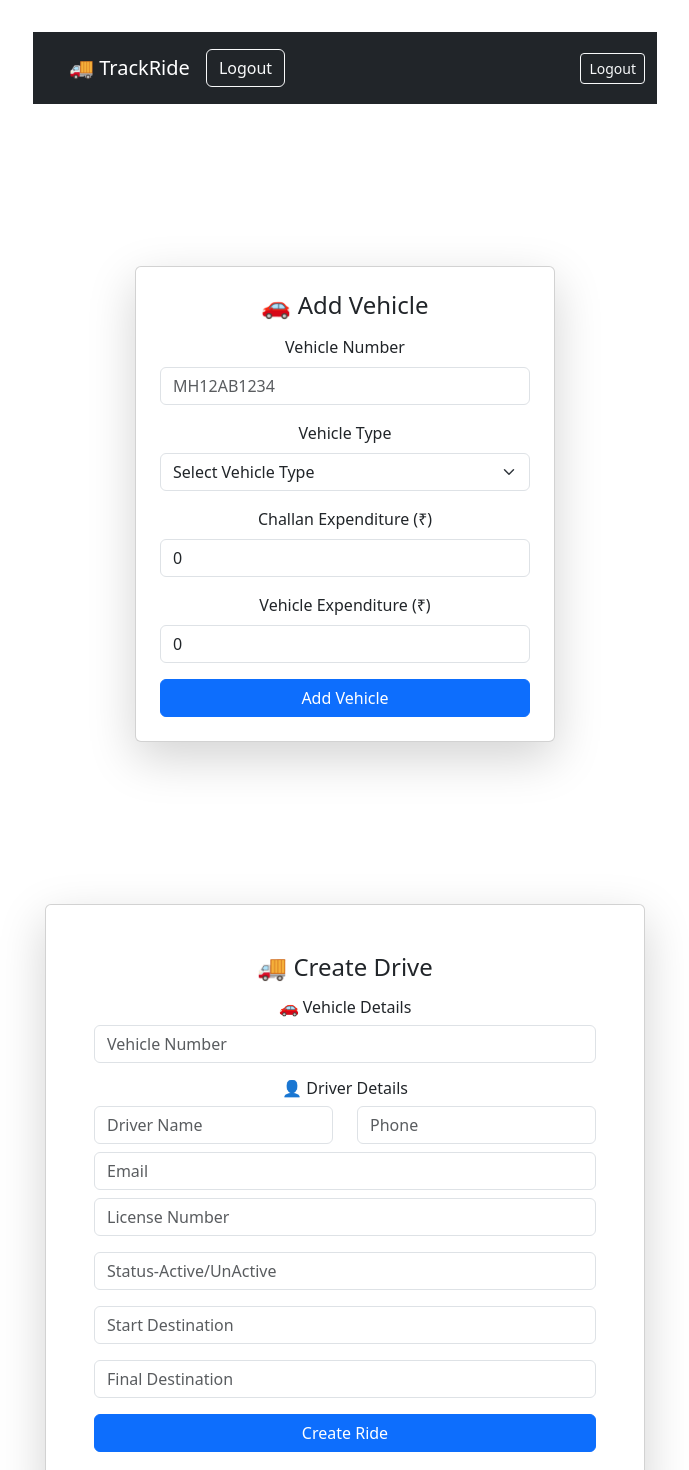
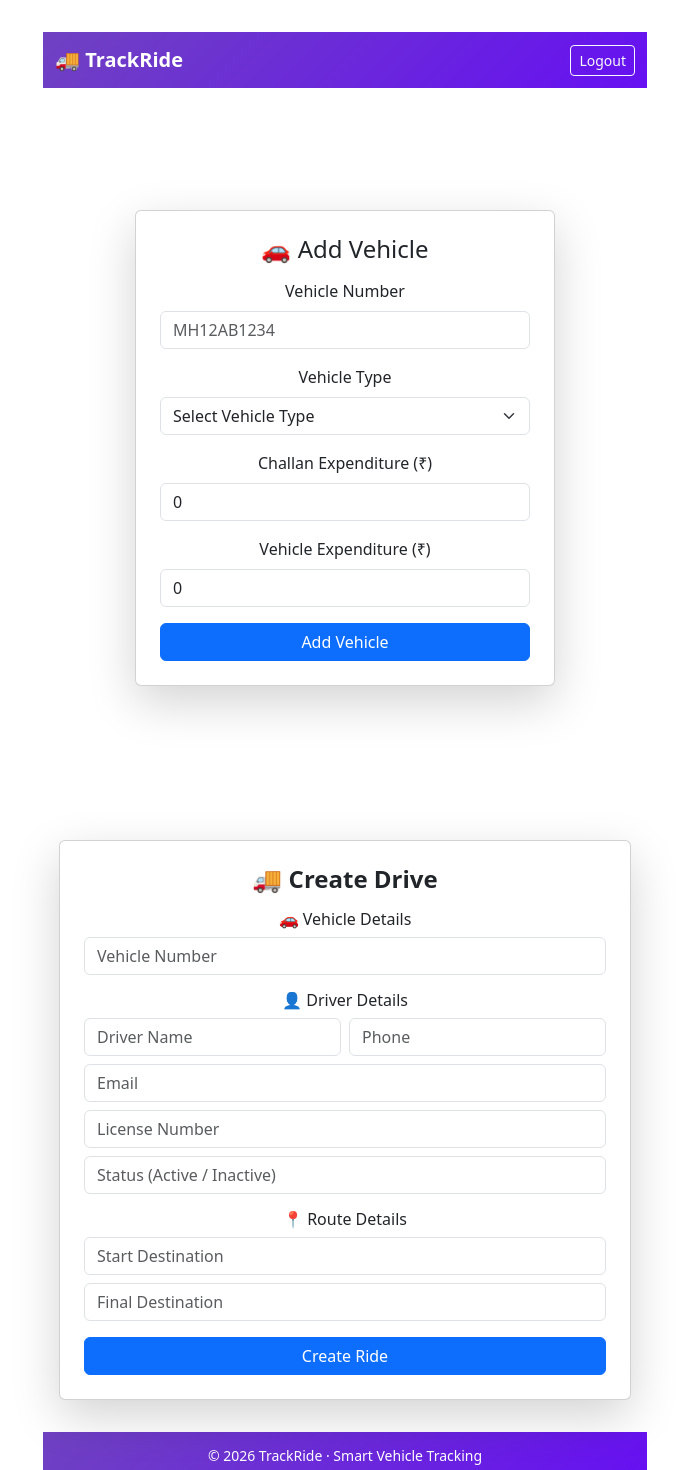
Before and after one commit to pratham5816/DAC-PROJECT, a React (Vite) app in the folder front_end/VehicleTracker/: page /user in a window 1280 px wide. Shown: the top 1470 px of the page, without its empty margins (295-984 px from the left). Built offline with nearby package versions, Linux system fonts and the light colour scheme.

Commit message:
CSS separated from Componenets & Pages

```diff
--- /dev/null
+++ b/front_end/VehicleTracker/src/Components/AddVehicle.css
@@ -0,0 +1,41 @@
+/* Wrapper that controls height & centering */
+.add-vehicle-wrapper {
+  min-height: calc(100vh - 80px); /* header height safe */
+  display: flex;
+  align-items: center;
+  justify-content: center;
+  padding: 1rem;
+}
+
+/* Card sizing */
+.add-vehicle-card {
+  width: 100%;
+  max-width: 420px;
+  border-radius: 12px;
+}
+
+/* Mobile optimization */
+@media (max-width: 768px) {
+  .add-vehicle-wrapper {
+    min-height: auto;
+    padding: 1rem 0.5rem;
+  }
+
+  .add-vehicle-card {
+    max-width: 100%;
+    border-radius: 10px;
+    padding: 1rem;
+  }
+
+  .add-vehicle-card h4 {
+    font-size: 1.1rem;
+  }
+}
+
+/* Small phones */
+@media (max-width: 480px) {
+  .add-vehicle-card {
+    box-shadow: none;
+    border: 1px solid #eee;
+  }
+}
--- a/front_end/VehicleTracker/src/Components/AddVehicle.jsx
+++ b/front_end/VehicleTracker/src/Components/AddVehicle.jsx
@@ -1,6 +1,7 @@
 import React, { useState } from "react";
 import { Container, Card, Form, Button } from "react-bootstrap";
 import axios from "axios";
+import './AddVehicle.css'
 
 
 
@@ -72,8 +73,72 @@ const AddVehicle = () => {
   };
 
   return (
-    <Container className="d-flex justify-content-center align-items-center vh-100">
-      <Card className="shadow-lg p-4" style={{ width: "420px" }}>
+    // <Container className="d-flex justify-content-center align-items-center vh-100">
+    //   <Card className="shadow-lg p-4">
+    //     <h4 className="text-center mb-3">🚗 Add Vehicle</h4>
+
+    //     {error && <div className="alert alert-danger">{error}</div>}
+    //     {success && <div className="alert alert-success">{success}</div>}
+
+    //     <Form onSubmit={handleSubmit}>
+    //       <Form.Group className="mb-3">
+    //         <Form.Label>Vehicle Number</Form.Label>
+    //         <Form.Control
+    //           type="text"
+    //           placeholder="MH12AB1234"
+    //           name="vehicleNumber"
+    //           value={vehicle.vehicleNumber}
+    //           onChange={handleChange}
+    //         />
+    //       </Form.Group>
+
+    //       <Form.Group className="mb-3">
+    //         <Form.Label>Vehicle Type</Form.Label>
+    //         <Form.Select
+    //           name="vehicleType"
+    //           value={vehicle.vehicleType}
+    //           onChange={handleChange}
+    //         >
+    //           <option value="">Select Vehicle Type</option>
+    //           <option>Truck</option>
+    //           <option>Van</option>
+    //           <option>Trailer</option>
+    //           <option>Crane</option>
+    //           <option>JCB</option>
+    //           <option>Fuel Tanker</option>
+    //         </Form.Select>
+    //       </Form.Group>
+
+    //       <Form.Group className="mb-3">
+    //         <Form.Label>Challan Expenditure (₹)</Form.Label>
+    //         <Form.Control
+    //           type="number"
+    //           placeholder="e.g. 30"
+    //           name="challanExp"
+    //           value={vehicle.challanExp}
+    //           onChange={handleChange}
+    //         />
+    //       </Form.Group>
+
+    //       <Form.Group className="mb-3">
+    //         <Form.Label>Vehicle Expenditure (₹)</Form.Label>
+    //         <Form.Control
+    //           type="number"
+    //           placeholder="e.g. 365"
+    //           name="vehicleExp"
+    //           value={vehicle.vehicleExp}
+    //           onChange={handleChange}
+    //         />
+    //       </Form.Group>
+
+    //       <Button type="submit" className="w-100">
+    //         Add Vehicle
+    //       </Button>
+    //     </Form>
+    //   </Card>
+    // </Container>
+    <div className="add-vehicle-wrapper">
+    <Card className="add-vehicle-card shadow-lg p-4">
       <h4 className="text-center mb-3">🚗 Add Vehicle</h4>
 
       {error && <div className="alert alert-danger">{error}</div>}
@@ -112,7 +177,6 @@ const AddVehicle = () => {
           <Form.Label>Challan Expenditure (₹)</Form.Label>
           <Form.Control
             type="number"
-              placeholder="e.g. 30"
             name="challanExp"
             value={vehicle.challanExp}
             onChange={handleChange}
@@ -123,7 +187,6 @@ const AddVehicle = () => {
           <Form.Label>Vehicle Expenditure (₹)</Form.Label>
           <Form.Control
             type="number"
-              placeholder="e.g. 365"
             name="vehicleExp"
             value={vehicle.vehicleExp}
             onChange={handleChange}
@@ -135,7 +198,7 @@ const AddVehicle = () => {
         </Button>
       </Form>
     </Card>
-    </Container>
+  </div>
   );
 };
 
--- /dev/null
+++ b/front_end/VehicleTracker/src/Components/CreateDrive.css
@@ -0,0 +1,44 @@
+/* Wrapper */
+.create-drive-wrapper {
+  width: 100%;
+  padding: 2rem 1rem;
+  display: flex;
+  justify-content: center;
+}
+
+/* Card */
+.create-drive-card {
+  width: 100%;
+  max-width: 700px;
+  border-radius: 12px;
+}
+
+/* Headings */
+.create-drive-card h4 {
+  font-weight: 600;
+}
+
+/* Mobile styles */
+@media (max-width: 768px) {
+  .create-drive-wrapper {
+    padding: 1rem 0.5rem;
+  }
+
+  .create-drive-card {
+    max-width: 100%;
+    padding: 1rem !important;
+    border-radius: 10px;
+  }
+
+  .create-drive-card h4 {
+    font-size: 1.1rem;
+  }
+}
+
+/* Very small devices */
+@media (max-width: 480px) {
+  .create-drive-card {
+    box-shadow: none;
+    border: 1px solid #eee;
+  }
+}
--- a/front_end/VehicleTracker/src/Components/CreateDrive.jsx
+++ b/front_end/VehicleTracker/src/Components/CreateDrive.jsx
@@ -1,6 +1,7 @@
 import React, { useState } from "react";
 import { Container, Card, Form, Button, Row, Col } from "react-bootstrap";
 import axios from "axios";
+import './CreateDrive.css'
 
 const CreateDrive = () => {
   const [driver, setDriver] = useState({
@@ -67,8 +68,109 @@ const CreateDrive = () => {
   };
 
   return (
-    <Container>
-      <Card className="p-5 shadow-lg" style={{ width: "600px" }}>
+    // <Container>
+    //   <Card className="p-5 shadow-lg" style={{ width: "100%" }}>
+    //     <h4 className="text-center mb-3">🚚 Create Drive</h4>
+
+    //     {error && <div className="alert alert-danger">{error}</div>}
+    //     {success && <div className="alert alert-success">{success}</div>}
+
+    //     <Form onSubmit={handleSubmit}>
+    //       {/* Vehicle */}
+    //       <h6>🚗 Vehicle Details</h6>
+    //       <Form.Control
+    //         className="mb-3"
+    //         placeholder="Vehicle Number"
+    //         value={vehicleNumber}
+    //         onChange={(e) => setVehicleNumber(e.target.value)}
+    //       />
+
+    //       {/* Driver */}
+    //       <h6>👤 Driver Details</h6>
+    //       <Row>
+    //         <Col>
+    //           <Form.Control
+    //             className="mb-2"
+    //             placeholder="Driver Name"
+    //             name="name"
+    //             onChange={handleDriverChange}
+    //           />
+    //         </Col>
+    //         <Col>
+    //           <Form.Control
+    //             className="mb-2"
+    //             placeholder="Phone"
+    //             name="phone"
+    //             onChange={handleDriverChange}
+    //           />
+    //         </Col>
+    //       </Row>
+
+    //       <Form.Control
+    //         className="mb-2"
+    //         placeholder="Email"
+    //         name="email"
+    //         onChange={handleDriverChange}
+    //       />
+
+    //       <Form.Control
+    //         className="mb-3"
+    //         placeholder="License Number"
+    //         name="license"
+    //         onChange={handleDriverChange}
+    //       />
+    //       <Form.Control
+    //         className="mb-3"
+    //         placeholder="Status-Active/UnActive"
+    //         name="license"
+    //         onChange={handleDriverChange}
+    //       />
+
+    //       {/* Checkpoints
+    //       <h6>📍 Route Checkpoints</h6>
+    //       {checkpoints.map((cp, index) => (
+    //         <Form.Control
+    //           key={index}
+    //           className="mb-2"
+    //           placeholder={`Checkpoint ${index + 1}`}
+    //           value={cp}
+    //           onChange={(e) =>
+    //             handleCheckpointChange(index, e.target.value)
+    //           }
+    //         />
+    //       ))} */}
+
+    //       {/* <Button
+    //         variant="secondary"
+    //         className="mb-3"
+    //         onClick={addCheckpoint}
+    //       >
+    //         + Add Checkpoint
+    //       </Button> */}
+
+    //       <Form.Control
+    //         className="mb-3"
+    //         placeholder="Start Destination"
+    //         value={finalPoint}
+    //         onChange={(e) => setFinalPoint(e.target.value)}
+    //       />
+
+    //       <Form.Control
+    //         className="mb-3"
+    //         placeholder="Final Destination"
+    //         value={finalPoint}
+    //         onChange={(e) => setFinalPoint(e.target.value)}
+    //       />
+
+    //       <Button type="submit" className="w-100">
+    //         Create Ride
+    //       </Button>
+    //     </Form>
+    //   </Card>
+    // </Container>
+
+     <div className="create-drive-wrapper">
+    <Card className="create-drive-card shadow-lg p-4">
       <h4 className="text-center mb-3">🚚 Create Drive</h4>
 
       {error && <div className="alert alert-danger">{error}</div>}
@@ -86,18 +188,16 @@ const CreateDrive = () => {
 
         {/* Driver */}
         <h6>👤 Driver Details</h6>
-          <Row>
-            <Col>
+        <Row className="g-2">
+          <Col xs={12} md={6}>
             <Form.Control
-                className="mb-2"
               placeholder="Driver Name"
               name="name"
               onChange={handleDriverChange}
             />
           </Col>
-            <Col>
+          <Col xs={12} md={6}>
             <Form.Control
-                className="mb-2"
               placeholder="Phone"
               name="phone"
               onChange={handleDriverChange}
@@ -106,49 +206,30 @@ const CreateDrive = () => {
         </Row>
 
         <Form.Control
-            className="mb-2"
+          className="my-2"
           placeholder="Email"
           name="email"
           onChange={handleDriverChange}
         />
 
         <Form.Control
-            className="mb-3"
+          className="mb-2"
           placeholder="License Number"
           name="license"
           onChange={handleDriverChange}
         />
+
         <Form.Control
           className="mb-3"
-            placeholder="Status-Active/UnActive"
-            name="license"
+          placeholder="Status (Active / Inactive)"
+          name="status"
           onChange={handleDriverChange}
         />
 
-          {/* Checkpoints
-          <h6>📍 Route Checkpoints</h6>
-          {checkpoints.map((cp, index) => (
+        {/* Route */}
+        <h6>📍 Route Details</h6>
         <Form.Control
-              key={index}
           className="mb-2"
-              placeholder={`Checkpoint ${index + 1}`}
-              value={cp}
-              onChange={(e) =>
-                handleCheckpointChange(index, e.target.value)
-              }
-            />
-          ))} */}
-
-          {/* <Button
-            variant="secondary"
-            className="mb-3"
-            onClick={addCheckpoint}
-          >
-            + Add Checkpoint
-          </Button> */}
-
-          <Form.Control
-            className="mb-3"
           placeholder="Start Destination"
           value={finalPoint}
           onChange={(e) => setFinalPoint(e.target.value)}
@@ -166,7 +247,7 @@ const CreateDrive = () => {
         </Button>
       </Form>
     </Card>
-    </Container>
+  </div>
   );
 };
 
--- /dev/null
+++ b/front_end/VehicleTracker/src/Components/Footer.css
@@ -0,0 +1,29 @@
+/* Footer base */
+.app-footer {
+  background: linear-gradient(135deg, #6f42c1, #6610f2);
+  color: #ffffff;
+  text-align: center;
+  padding: 12px 16px;
+  font-size: 0.9rem;
+}
+
+/* Mobile-first (default is mobile) */
+.app-footer small {
+  display: block;
+  line-height: 1.4;
+}
+
+/* Tablet & up */
+@media (min-width: 768px) {
+  .app-footer {
+    font-size: 0.95rem;
+    padding: 14px 20px;
+  }
+}
+
+/* Large screens */
+@media (min-width: 1200px) {
+  .app-footer {
+    font-size: 1rem;
+  }
+}
--- a/front_end/VehicleTracker/src/Components/Footer.jsx
+++ b/front_end/VehicleTracker/src/Components/Footer.jsx
@@ -1,8 +1,9 @@
 import React from "react";
+import "./Footer.css";
 
 const Footer = () => {
   return (
-    <footer className="bg-dark text-light text-center py-3">
+    <footer className="app-footer">
       <small>
         © {new Date().getFullYear()} TrackRide · Smart Vehicle Tracking
       </small>
--- /dev/null
+++ b/front_end/VehicleTracker/src/Components/Header.css
@@ -0,0 +1,35 @@
+/* Header background same as LoginPage */
+.app-header {
+  background: linear-gradient(135deg, #6f42c1, #6610f2);
+  padding: 0.6rem 1rem;
+}
+
+/* Brand */
+.header-brand {
+  font-weight: 700;
+  color: #ffffff !important;
+  cursor: pointer;
+}
+
+/* Nav links */
+.header-link {
+  color: #f8f9fa !important;
+  font-weight: 500;
+  margin-right: 12px;
+}
+
+.header-link:hover {
+  color: #ffe9ff !important;
+}
+
+/* Mobile behavior */
+@media (max-width: 768px) {
+  .header-link {
+    padding: 10px 0;
+    font-size: 1rem;
+  }
+
+  .app-header {
+    padding: 0.8rem;
+  }
+}
--- a/front_end/VehicleTracker/src/Components/Header.jsx
+++ b/front_end/VehicleTracker/src/Components/Header.jsx
@@ -1,10 +1,11 @@
+
 import React from "react";
 import { Navbar, Nav, Container, Button } from "react-bootstrap";
 import { useNavigate } from "react-router-dom";
+import "./Header.css";
 
 const Header = () => {
   const navigate = useNavigate();
-
   const role = localStorage.getItem("role"); // USER / DRIVER / CUSTOMER
 
   const logout = () => {
@@ -13,24 +14,45 @@ const Header = () => {
   };
 
   return (
+    <Navbar expand="lg" sticky="top" className="app-header">
+      <Container fluid>
+        {/* Brand */}
+        <Navbar.Brand
+          className="header-brand"
+          onClick={() => navigate("/")}
+        >
+          🚚 TrackRide
+        </Navbar.Brand>
 
+        {/* Mobile toggle */}
+        <Navbar.Toggle className="border-0 text-white" />
 
-    <Navbar bg="dark" variant="dark" expand="lg" sticky="top">
-      <Container>
-      <nav className="navbar navbar-dark bg-dark px-4">
-  <span className="navbar-brand">🚚 TrackRide</span>
-  <button className="btn btn-outline-light">Logout</button>
-</nav>
-
-        <Navbar.Toggle />
+        {/* Collapsible menu */}
         <Navbar.Collapse>
-          <Nav className="me-auto">
-            {role === "USER" && <Nav.Link onClick={() => navigate("/user")}>Dashboard</Nav.Link>}
-            {role === "DRIVER" && <Nav.Link onClick={() => navigate("/driver")}>Driver Panel</Nav.Link>}
-            {role === "CUSTOMER" && <Nav.Link onClick={() => navigate("/customer")}>Live Track</Nav.Link>}
+          <Nav className="me-auto mt-3 mt-lg-0">
+            {role === "USER" && (
+              <Nav.Link className="header-link" onClick={() => navigate("/user")}>
+                Dashboard
+              </Nav.Link>
+            )}
+            {role === "DRIVER" && (
+              <Nav.Link className="header-link" onClick={() => navigate("/driver")}>
+                Driver Panel
+              </Nav.Link>
+            )}
+            {role === "CUSTOMER" && (
+              <Nav.Link className="header-link" onClick={() => navigate("/customer")}>
+                Live Track
+              </Nav.Link>
+            )}
           </Nav>
 
-          <Button variant="outline-light" size="sm" onClick={logout}>
+          <Button
+            variant="outline-light"
+            size="sm"
+            className="mt-3 mt-lg-0"
+            onClick={logout}
+          >
             Logout
           </Button>
         </Navbar.Collapse>
--- /dev/null
+++ b/front_end/VehicleTracker/src/Pages/LoginPage.css
@@ -0,0 +1,108 @@
+/* Base Styles */
+
+.login-container {
+  min-height: 100vh;
+  overflow-x: hidden;
+}
+
+.login-left {
+  min-height: 100vh;
+  background: linear-gradient(135deg, #6f42c1, #6610f2);
+  color: white;
+
+  display: flex;
+  flex-direction: column;
+  justify-content: center;
+  align-items: center;
+  text-align: center;
+  padding: 3rem;
+}
+
+.login-right {
+  min-height: 100vh;
+
+  display: flex;
+  justify-content: center;
+  align-items: center;
+  padding: 3rem;
+}
+
+.login-form-wrapper {
+  width: 100%;
+  max-width: 400px;
+}
+
+/* ===== Tablets (≤ 992px) ===== */
+
+@media (max-width: 992px) {
+  .login-left {
+    padding: 2rem;
+  }
+
+  .login-right {
+    padding: 2rem;
+  }
+}
+
+/* ===== Mobile Devices (≤ 768px) ===== */
+
+@media (max-width: 768px) {
+  .login-left {
+    min-height: auto;
+    padding: 2rem 1.5rem;
+  }
+
+  .login-left h1 {
+    font-size: 1.8rem;
+  }
+
+  .login-left p {
+    font-size: 0.9rem;
+  }
+
+  .login-right {
+    min-height: auto;
+    padding: 2rem 1.5rem;
+  }
+
+  .login-form-wrapper {
+    max-width: 100%;
+  }
+}
+
+/* ===== Small Mobile (≤ 480px) ===== */
+
+@media (max-width: 480px) {
+  .login-left {
+    padding: 1.5rem 1rem;
+  }
+
+  .login-left h1 {
+    font-size: 1.5rem;
+  }
+
+  .login-right {
+    padding: 1.5rem 1rem;
+  }
+
+  .login-form-wrapper h2 {
+    font-size: 1.4rem;
+  }
+
+  .nav-tabs .nav-link {
+    font-size: 0.85rem;
+    padding: 0.4rem 0.6rem;
+  }
+
+  button {
+    font-size: 0.9rem;
+  }
+}
+
+
+/* If you want LEFT PANEL hidden on small mobile (cleaner UX), add this */
+/* @media (max-width: 576px) {
+  .login-left {
+    display: none;
+  }
+} */
--- a/front_end/VehicleTracker/src/Pages/LoginPage.jsx
+++ b/front_end/VehicleTracker/src/Pages/LoginPage.jsx
@@ -1,6 +1,7 @@
 import React, {useState} from 'react';
 import { Container, Row, Col, Form, Button, Tab, Nav } from "react-bootstrap";
 import axios from 'axios'
+import "./LoginPage.css";
 
 const LoginPage = ({ onLogin }) => {
     const [activeTab, setActiveTab] = useState("driver");
@@ -91,17 +92,10 @@ const LoginPage = ({ onLogin }) => {
 
   return (
 
-    <Container fluid className="vh-100">
+    <Container fluid className="login-container">
       <Row className="h-100">
         {/* Left Panel */}
-        <Col
-
-          md={6}
-          className="d-flex flex-column justify-content-center align-items-center text-white text-center p-5"
-          style={{
-            background: "linear-gradient(135deg, #6f42c1, #6610f2)",
-          }}
-        >
+        <Col md={6} className="login-left"  >
           <h1 className="fw-bold mb-3"> VehicleTracker </h1>
 
           <p className="lead text-center mb-2"  style={{ fontSize: "15px" }}>
@@ -125,11 +119,8 @@ const LoginPage = ({ onLogin }) => {
         </Col>
 
         {/* Right Panel */}
-        <Col
-          md={6}
-          className="d-flex flex-column justify-content-center align-items-center  p-5"
-        >
-          <div className="w-100" style={{ maxWidth: "400px" }}>
+        <Col md={6} className="login-right">
+          <div className="login-form-wrapper">
             <h2 className="fw-semibold mb-2">Welcome Back!</h2>
             <p className="text-muted mb-4">Sign in to access your dashboard</p>
 
--- a/front_end/VehicleTracker/src/Pages/UserPage.jsx
+++ b/front_end/VehicleTracker/src/Pages/UserPage.jsx
@@ -3,11 +3,13 @@ import { Container, Card, Form, Button } from "react-bootstrap";
 import AddVehicle from "../Components/AddVehicle";
 import CreateDrive from "../Components/CreateDrive";
 
+
 const UserPage = () => {
   return (
     <>
-          <AddVehicle/>
-          <CreateDrive/>
+
+     <AddVehicle/>
+     <CreateDrive/>
     </>
   );
 };
```
Lines whose indentation alone changed are shown as unchanged.
